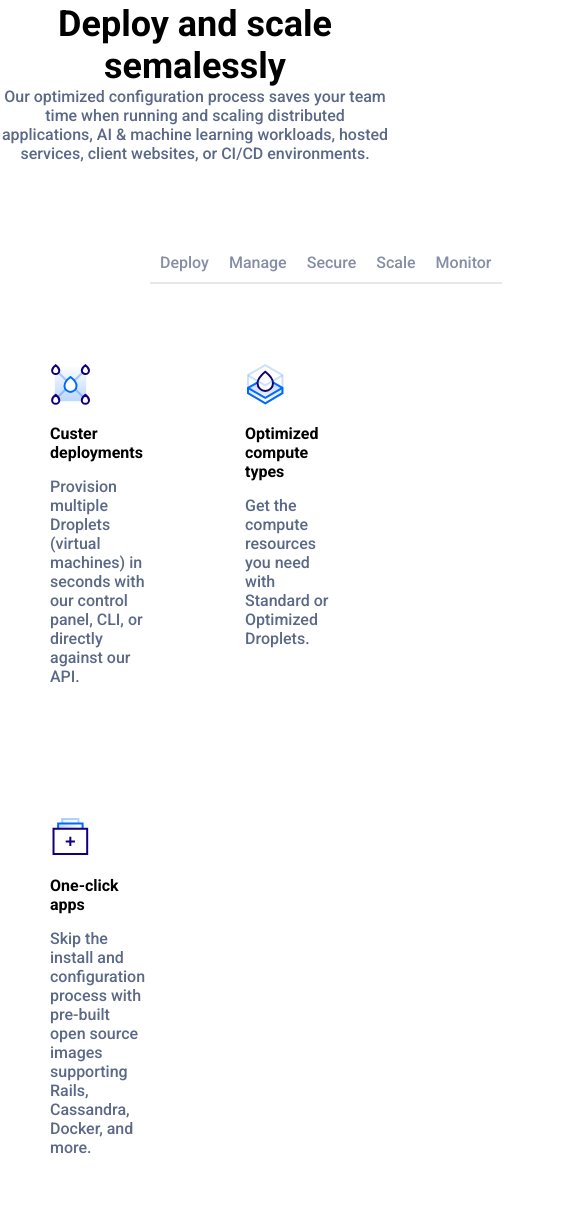
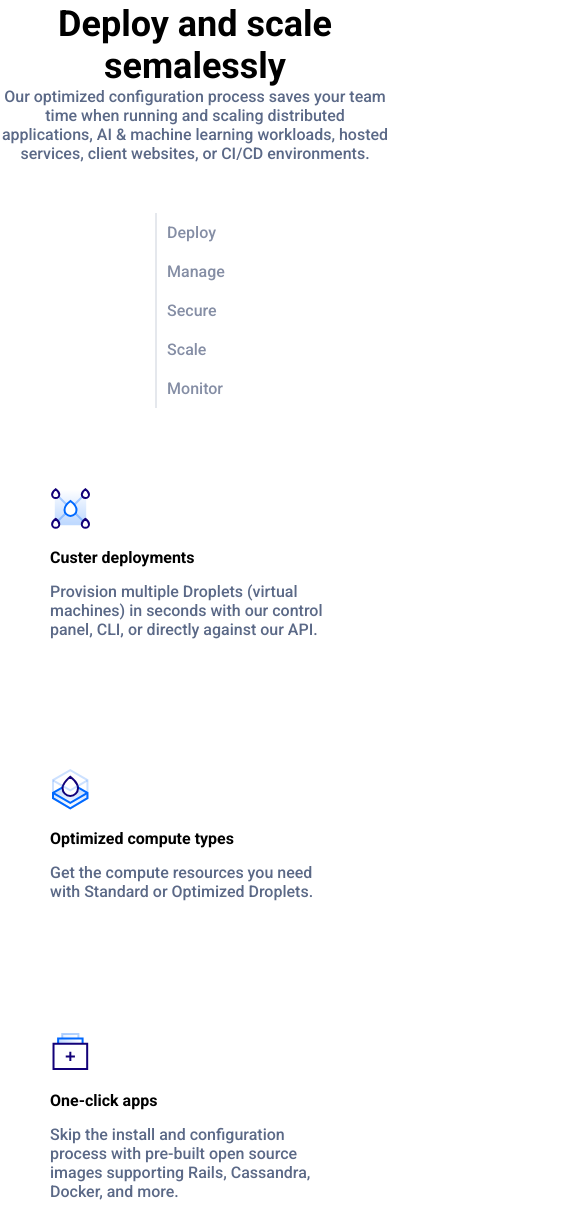
Before and after one commit to DavideSadotti/html-css-digitalocean-flexbox, a plain HTML site: page index.html in a window 390 px wide. Shown: the part 995-2205 px from the top of the page, 585 px wide, since content can reach past the window. Drawn offline with Linux system fonts and the light colour scheme.

Commit message:
Fix lista

```diff
--- a/css/style.css
+++ b/css/style.css
@@ -107,20 +107,12 @@ body{
   display: flex;
 }
 
-.deploy-scale-bottom ul{
-  flex-basis: 40%;
-  margin-left: 50px;
-  margin-top: 30px;
-  padding: 0 100px;
-}
-
 .four-box{
   display: flex;
   flex-wrap: wrap;
 }
 
 .box{
-  flex-basis: 50%;
   margin-top: 30px;
   padding-right: 100px;
 }
@@ -132,6 +124,7 @@ body{
 @media screen and (max-width: 768px){
   .deploy-scale-bottom ul{
     display: flex;
+    margin: auto;
   }
 
   .deploy-scale li{
@@ -148,6 +141,26 @@ body{
   }
 }
 
-@media screen and (min-width: 991px){
+@media screen and (max-width: 400px){
+  .deploy-scale-bottom ul{
+    flex-direction: column;
+  }
 
+  .deploy-scale li{
+    border-left: 2px solid #e5e8ed;
+    border-bottom: none;
+  }
 }
+
+@media screen and (min-width: 767px){
+  .deploy-scale-bottom ul{
+    flex-basis: 40%;
+    margin-left: 50px;
+    margin-top: 30px;
+    padding: 0 100px;
+  }
+
+  .box{
+    flex-basis: 50%;
+  }
+}
```
